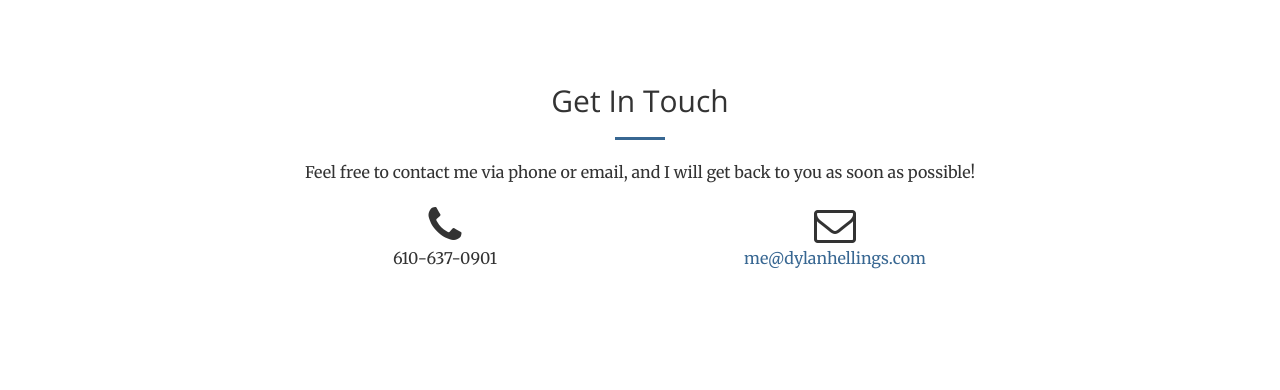
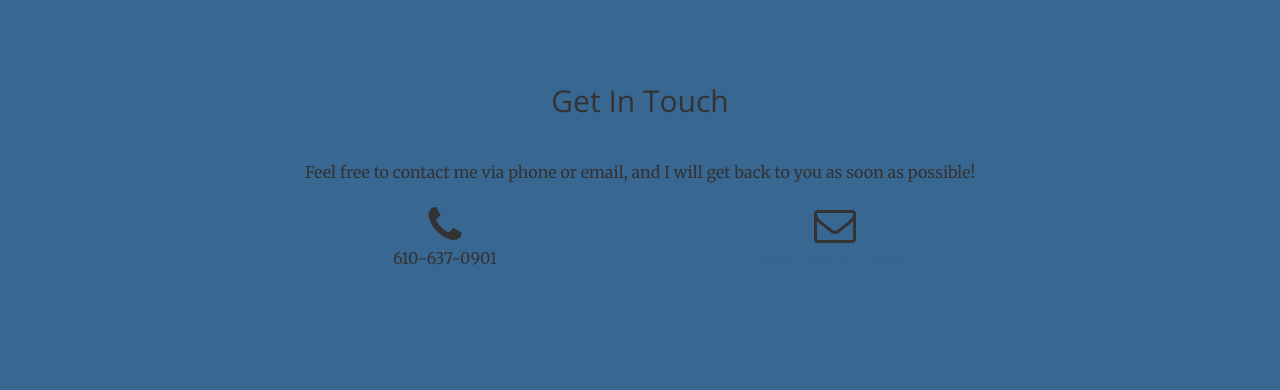
Before and after one commit to Dylanhellings/dylanhellingssite.github.io, a website: page index.html in a window 1280 px wide. Shown: the part 2578-2968 px from the top of the page. Drawn offline with nearby package versions, Linux system fonts and the light colour scheme.

Commit message:
added background color to contact

```diff
--- a/index.html
+++ b/index.html
@@ -276,7 +276,7 @@ Stemming from my love of learning and teaching others, I have made a concerted e
     </section>
 
 
-    <section id="contact">
+<section id="contact" style="background-color:#386792;">
         <div class="container">
             <div class="row">
                 <div class="col-lg-8 col-lg-offset-2 text-center">
```
